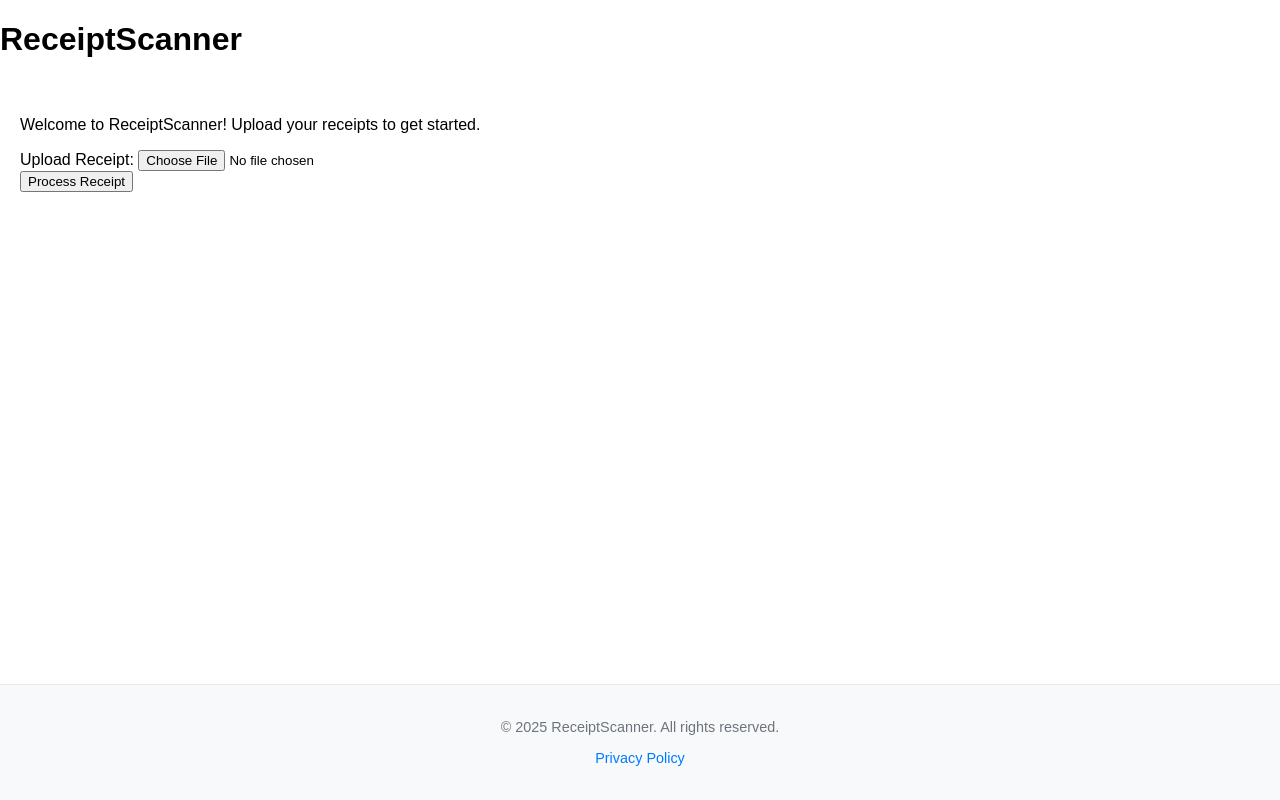
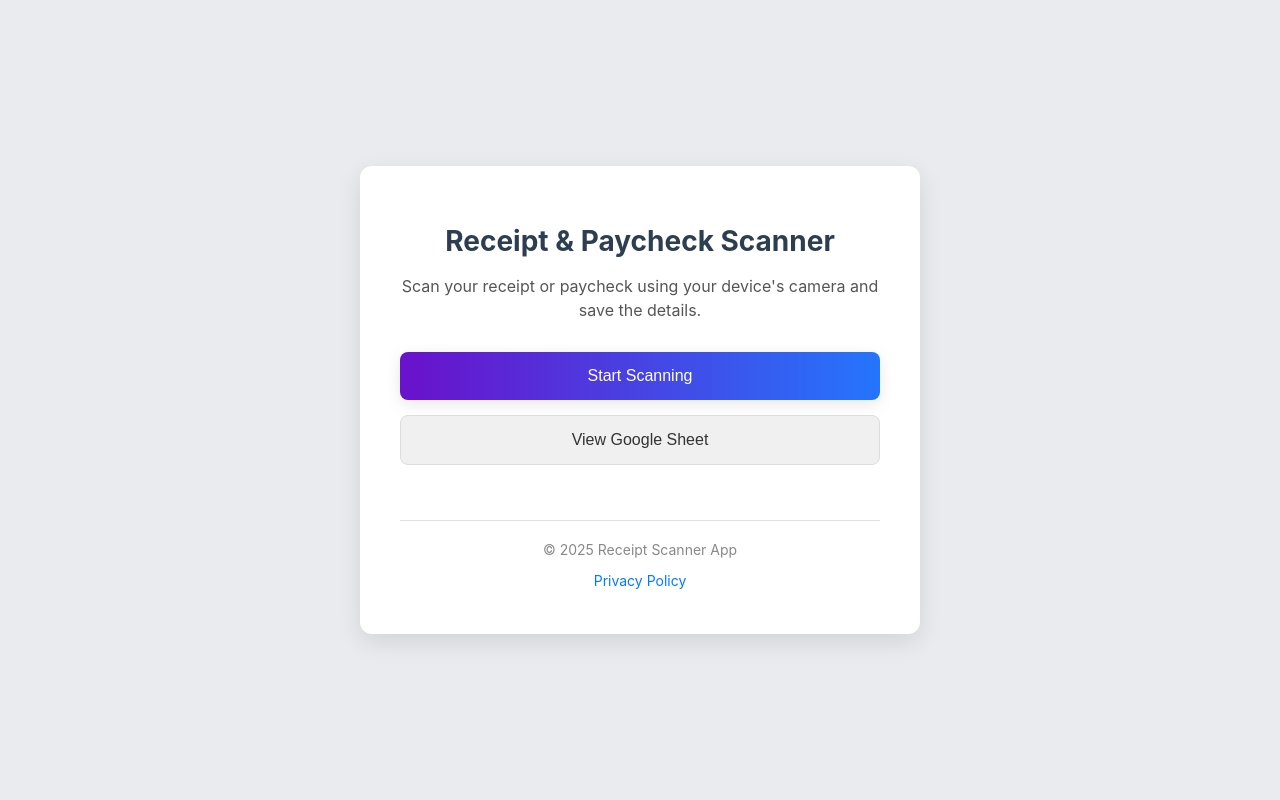
Before and after one commit to noahs-ark-shelter/ReceiptScanner, a plain HTML site: page index.html in a window 1280 px wide. Drawn offline with Linux system fonts and the light colour scheme.

Commit message:
Update index.html

```diff
--- a/index.html
+++ b/index.html
@@ -3,65 +3,196 @@
 <head>
     <meta charset="UTF-8">
     <meta name="viewport" content="width=device-width, initial-scale=1.0">
-    <title>ReceiptScanner</title>
-    <link rel="stylesheet" href="style.css">
+    <title>Receipt & Paycheck Scanner</title> <link rel="stylesheet" href="style.css">
     <style>
-        /* Basic styles for the footer if not in style.css */
+        /* General body styling */
+        html {
+            height: 100%;
+        }
+
         body {
             display: flex;
             flex-direction: column;
-            min-height: 100vh;
+            min-height: 100%;
             margin: 0;
-            font-family: Arial, sans-serif;
+            font-family: -apple-system, BlinkMacSystemFont, "Segoe UI", Roboto, Helvetica, Arial, sans-serif, "Apple Color Emoji", "Segoe UI Emoji", "Segoe UI Symbol";
+            background-color: #e9ebee; /* Light greyish-blue background like the image's outer area */
+            color: #333;
+            align-items: center; /* Center .app-container horizontally */
+            justify-content: center; /* Center .app-container vertically */
         }
-        .content-wrapper {
-            flex: 1; /* Allows the main content to grow and push the footer down */
-            padding: 20px;
+
+        /* Main application container styling, mimicking the image */
+        .app-container {
+            background-color: #ffffff; /* White background for the content card */
+            padding: 40px;
+            border-radius: 12px; /* Rounded corners for the card */
+            box-shadow: 0 8px 25px rgba(0, 0, 0, 0.1); /* Subtle shadow for depth */
+            text-align: center;
+            width: 90%;
+            max-width: 480px; /* Max width for the content card */
+            margin-top: 20px; /* Space from top */
+            margin-bottom: 20px; /* Space from bottom */
         }
+
+        .app-container h1 {
+            font-size: 28px; /* Larger title font */
+            color: #2c3e50; /* Darker color for title */
+            margin-bottom: 15px;
+        }
+
+        .app-container p.description {
+            font-size: 16px;
+            color: #555; /* Softer color for description */
+            margin-bottom: 30px;
+            line-height: 1.5;
+        }
+
+        /* Button styling */
+        .btn {
+            display: block; /* Make buttons take full width available in their container (within reason) */
+            width: 100%;
+            padding: 15px 20px;
+            margin-bottom: 15px;
+            border-radius: 8px; /* Rounded corners for buttons */
+            text-decoration: none;
+            font-size: 16px;
+            font-weight: 500;
+            cursor: pointer;
+            border: none;
+            box-sizing: border-box; /* Include padding and border in the element's total width and height */
+            transition: background-color 0.3s ease, transform 0.1s ease;
+        }
+
+        .btn-primary {
+            background-image: linear-gradient(to right, #6a11cb 0%, #2575fc 100%); /* Gradient like the image */
+            color: white;
+            box-shadow: 0 4px 15px rgba(0, 0, 0, 0.1);
+        }
+        .btn-primary:hover {
+            background-image: linear-gradient(to right, #5e0ead 0%, #1e66d4 100%);
+            transform: translateY(-1px);
+        }
+
+
+        .btn-secondary {
+            background-color: #f0f0f0; /* Light grey for secondary button */
+            color: #333; /* Dark text for secondary button */
+            border: 1px solid #ddd; /* Subtle border */
+        }
+        .btn-secondary:hover {
+            background-color: #e0e0e0;
+             transform: translateY(-1px);
+        }
+
+        hr {
+            border: none;
+            height: 1px;
+            background-color: #e0e0e0; /* Light grey for the horizontal rule */
+            margin-top: 30px;
+            margin-bottom: 20px;
+        }
+
+        /* Footer styling */
         footer {
-            background-color: #f8f9fa; /* Light grey background */
-            padding: 20px;
+            width: 100%; /* Ensure footer takes full width if body isn't centering it directly */
             text-align: center;
-            border-top: 1px solid #e7e7e7; /* Subtle top border */
+            padding: 20px 0; /* Padding top and bottom */
             font-size: 0.9em;
-            color: #6c757d; /* Muted text color */
+            color: #777; /* Muted color for footer text */
+            margin-top: auto; /* Pushes footer to bottom if content is short and body is flex */
         }
-        footer a {
+        /* If .app-container is the main visual block, footer might be outside it or styled differently.
+           The image shows footer text inside the white block, so let's adjust.
+           If footer is part of .app-container, it doesn't need separate background.
+        */
+        .app-container footer { /* Styling for footer if it's inside the app-container */
+            padding: 10px 0 0 0; /* Less padding if inside the card */
+            font-size: 14px;
+            color: #888;
+        }
+
+        .app-container footer p {
+            margin-bottom: 5px; /* Tighter spacing for footer lines */
+        }
+
+        .app-container footer a {
             color: #007bff;
             text-decoration: none;
         }
-        footer a:hover {
+
+        .app-container footer a:hover {
             text-decoration: underline;
         }
+
     </style>
 </head>
 <body>
 
-    <header>
-        <h1>ReceiptScanner</h1>
-    </header>
+    <div class="app-container">
+        <header>
+            <h1>Receipt & Paycheck Scanner</h1> </header>
 
-    <main class="content-wrapper">
-        <p>Welcome to ReceiptScanner! Upload your receipts to get started.</p>
+        <main>
+            <p class="description">
+                Scan your receipt or paycheck using your device's camera and save the details. </p>
 
-        <div>
-            <label for="receiptFile">Upload Receipt:</label>
-            <input type="file" id="receiptFile" name="receiptFile" accept="image/*">
-        </div>
-
-        <button id="processButton">Process Receipt</button>
+            <button id="startScanningButton" class="btn btn-primary">Start Scanning</button>
+            <button id="viewSheetButton" class="btn btn-secondary">View Google Sheet</button>
+            <input type="file" id="receiptFile" name="receiptFile" accept="image/*" style="display: none;">
 
         </main>
 
-    <footer>
-        <p>&copy; <span id="currentYear"></span> ReceiptScanner. All rights reserved.</p>
-        <p><a href="privacy.html">Privacy Policy</a></p>
+        <footer>
+            <hr> <p>&copy; <span id="currentYear"></span> Receipt Scanner App</p>
+            <p><a href="privacy.html">Privacy Policy</a></p>
         </footer>
+    </div>
 
     <script src="script.js"></script>
     <script>
-        // Simple script to set the current year in the footer
+        // Simple script to set the current year in the footer dynamically
         document.getElementById('currentYear').textContent = new Date().getFullYear();
+
+        // Placeholder for button actions - you'll expand this in script.js
+        const startScanningButton = document.getElementById('startScanningButton');
+        const viewSheetButton = document.getElementById('viewSheetButton');
+        const receiptFileInput = document.getElementById('receiptFile');
+
+        if(startScanningButton) {
+            startScanningButton.addEventListener('click', () => {
+                // This triggers the hidden file input
+                if(receiptFileInput) {
+                    receiptFileInput.click();
+                }
+                console.log('Start Scanning clicked');
+                // Add logic for starting the camera or file selection if needed
+            });
+        }
+
+        if(receiptFileInput) {
+            receiptFileInput.addEventListener('change', (event) => {
+                const file = event.target.files[0];
+                if (file) {
+                    console.log('File selected:', file.name);
+                    // Add logic here to handle the selected file:
+                    // 1. Display a preview (optional)
+                    // 2. Send to Google Vision API for OCR
+                    // 3. Process the OCR results
+                    // 4. Upload image to Google Drive
+                    // 5. Write data to Google Sheets
+                }
+            });
+        }
+
+
+        if(viewSheetButton) {
+            viewSheetButton.addEventListener('click', () => {
+                console.log('View Google Sheet clicked');
+                // Add logic to redirect to the user's Google Sheet or display data from it.
+                // Example: window.open('YOUR_GOOGLE_SHEET_LINK_HERE_OR_VARIABLE', '_blank');
+            });
+        }
     </script>
     </body>
 </html>
```
